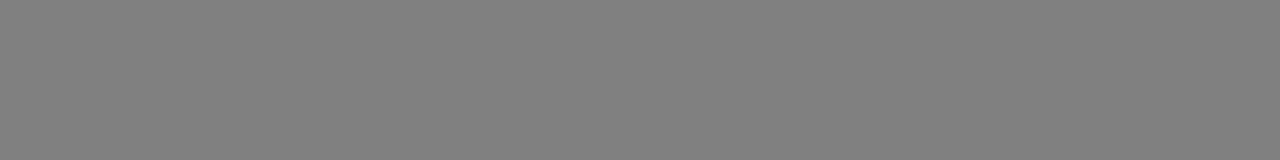
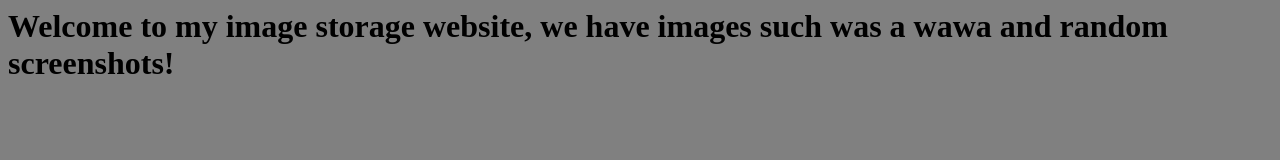
Before and after one commit to ElectroTato/ElectroTato.github.io, a plain HTML site: page index.html in a window 1280 px wide. Drawn offline with Linux system fonts and the light colour scheme.

Commit message:
Update index.html

```diff
--- a/index.html
+++ b/index.html
@@ -4,4 +4,6 @@
 
   <link rel="stylesheet" href="styles.css">
 
+  <h1>Welcome to my image storage website, we have images such was a wawa and random screenshots!</h1>
+
 </head>
```
